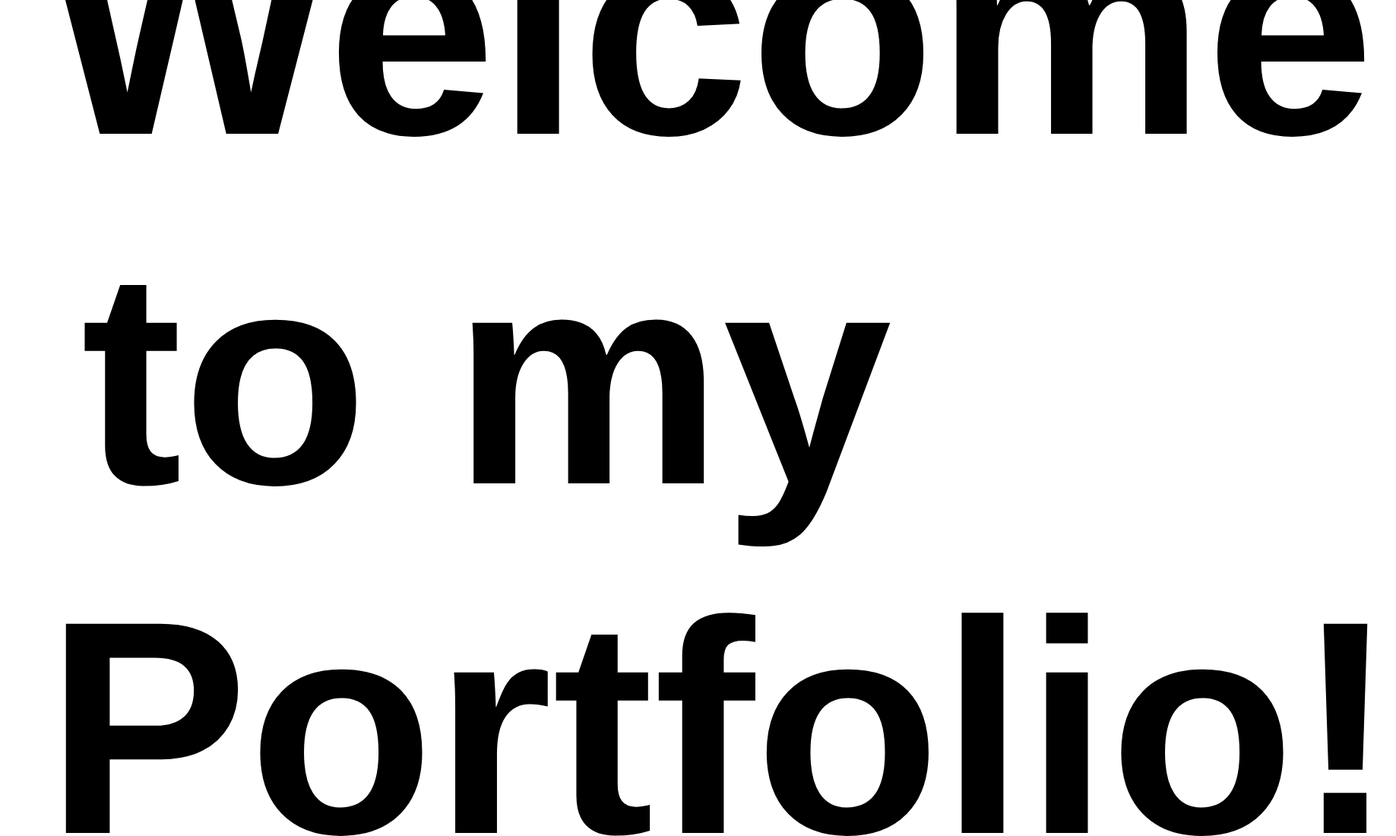
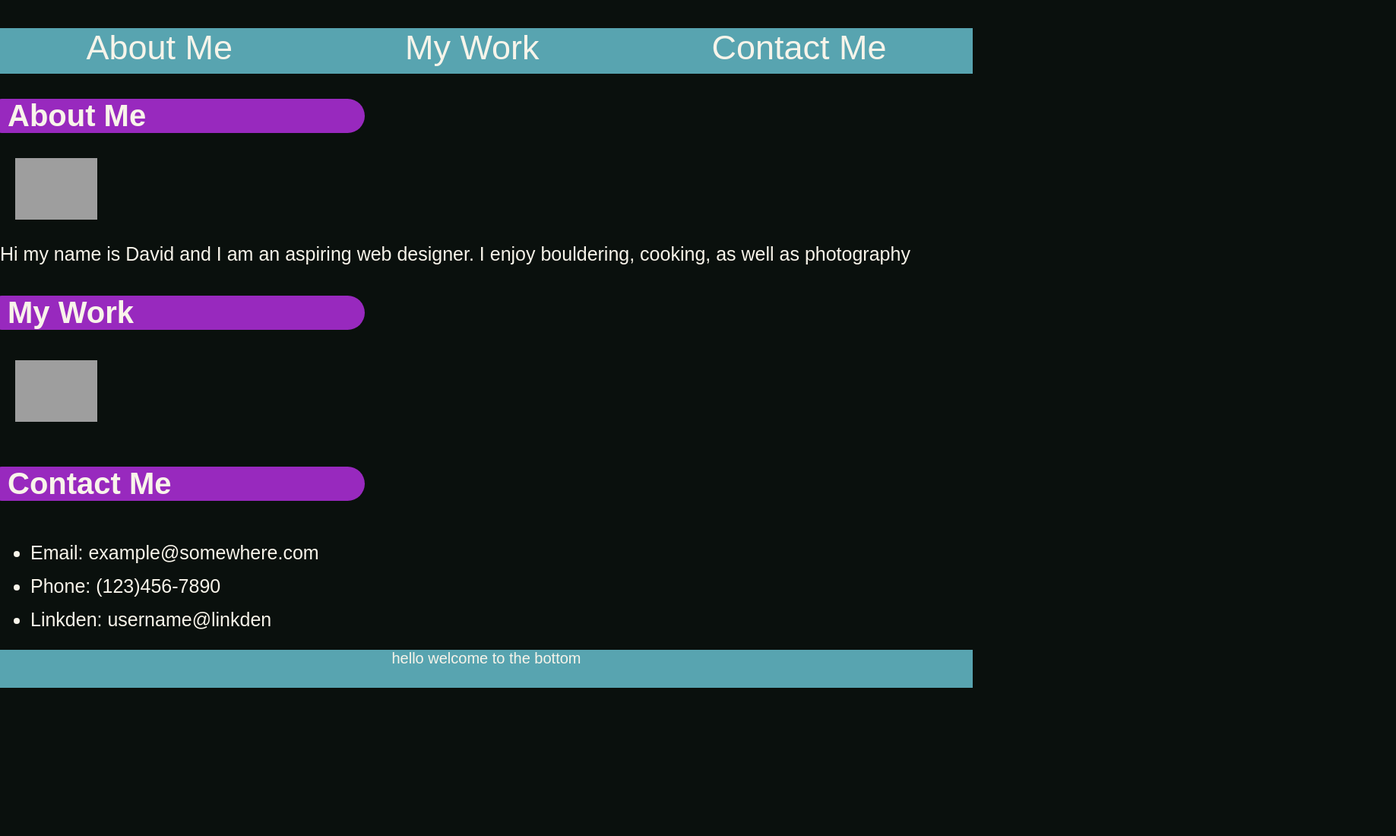
Before and after one commit to yipbqdav/portfolio-page, a plain HTML site: page assets/portfolio.html in a window 1280 px wide. Shown: the part 520-1620 px from the top of the page at 76% size, 1837 px wide, since content can reach past the window. After the commit the page ends 1425 px from the top, so only its background shows below. Drawn offline with Linux system fonts and the light colour scheme; files that its build step writes are made by us from their sources; grey boxes are pictures that could not be loaded; files whose address does not match are found by name.

Commit message:
css stuff
got a good amount of the index done as well as adding css to make it look nicer, may need to look for a different background color that fits the palette

```diff
--- a/assets/css/style.css
+++ b/assets/css/style.css
@@ -1,22 +1,62 @@
 * {
     box-sizing: border-box;
 }
-h1 {
-    font-size: 400px;
+.main-header {
+    font-size: 60px;
     padding: 60px;
     text-align: center;
+    color: #F7F4EA;
 }
 body {
     font-family: Arial, Helvetica, sans-serif;
     margin: 0;
+    background-color: #0A100D;
+    color: #F8F4EA;
+    font-size: 25px;
 }
-.card header {
-    flex: 1 0 0;
-    padding: 10px;
+nav {
+    height: 60px;
     text-align: center;
+    display: flex;
+    justify-content: space-around;
+    font-size: 45px;
+    background: #58A4B0;
 }
-button {
-    width: 250;
-    margin: 0 .5%;
-    font-size: 200%
+a:link {
+    color: #F7F4EA;
+    background-color: transparent;
+    text-decoration: none;
 }
+a:visited {
+    color: #F7F4EA;
+    background-color: transparent;
+    text-decoration: none;
+}
+a:hover {
+    color: #550C18;
+    background-color: transparent;
+    text-decoration: underline;
+}
+h2, h3, h4 {
+    font-size: 40px;
+    background-color:#9829BE;
+    margin-right: 800px;
+    margin-left: -20px;
+    border-width: 1px;
+    border-radius: 50px;
+    padding-left: 30px;
+}
+img {
+    width: 10%;
+    height: auto;
+    padding-left: 20px;
+}
+footer {
+    background:#58A4B0;
+    height: 50px;
+    font-size: 20px;
+    text-align:center;
+}
+li {
+    margin: 15px 0;
+}
--- a/assets/portfolio.html
+++ b/assets/portfolio.html
@@ -3,23 +3,39 @@
 <head>
     <meta charset="UTF-8" />
     <title>MY Portfolio</title>
-    <link rel="stylesheet" href="./portfolio-page/assets/css/style.css" />
+    <link rel="stylesheet" href="C:\Users\yipbq\Documents\coding bootcamp\portfolio-page\assets\css\style.css" />
 </head>
 
     <body>
-        <header class="main-header">
+        <header class="main-header" class="back-to-top">
             <h1>Welcome to my Portfolio!</h1>
         </header>
     <main>
-        <section class="card">
-            <button>About Me</button>
-            <img src="https://i.stack.imgur.com/yZlqh.png" />
-        </section>
-        <section class="card">
-            <button>MY Work</button>
-            <img src="https://i.stack.imgur.com/yZlqh.png" />
-        </section>
-        <button>Contact Me</button>
+        <nav>
+            <a href="#about-me">About Me</a>
+            <a href="#my-work">My Work</a>
+            <a href="#contact-me">Contact Me</a>
+        </nav>
+        <content class="about-me">
+            <h2>About Me</h2>
+            <img src="https://i.stack.imgur.com/yZlqh.png" alt="it me"/>
+            <p>Hi my name is David and I am an aspiring web designer. I enjoy bouldering, cooking, as well as photography</p>
+        </content>
+        <content class="my-work">
+            <h3>My Work</h3>
+            <img src="https://i.stack.imgur.com/yZlqh.png" alt="idk man"/>
+        </content>
+        <content class="contact-me">
+            <h4>Contact Me</h4>
+            <ul>
+                <li>Email: example@somewhere.com</li>
+                <li>Phone: (123)456-7890</li>
+                <li>Linkden: username@linkden</li>
+            </ul>
+        </content>
     </main>
+    <footer>
+        <p id="footer content">hello welcome to the bottom</p>
+    </footer>
     </body>
 </html>
```
Also changed, not shown: 1 other file.
